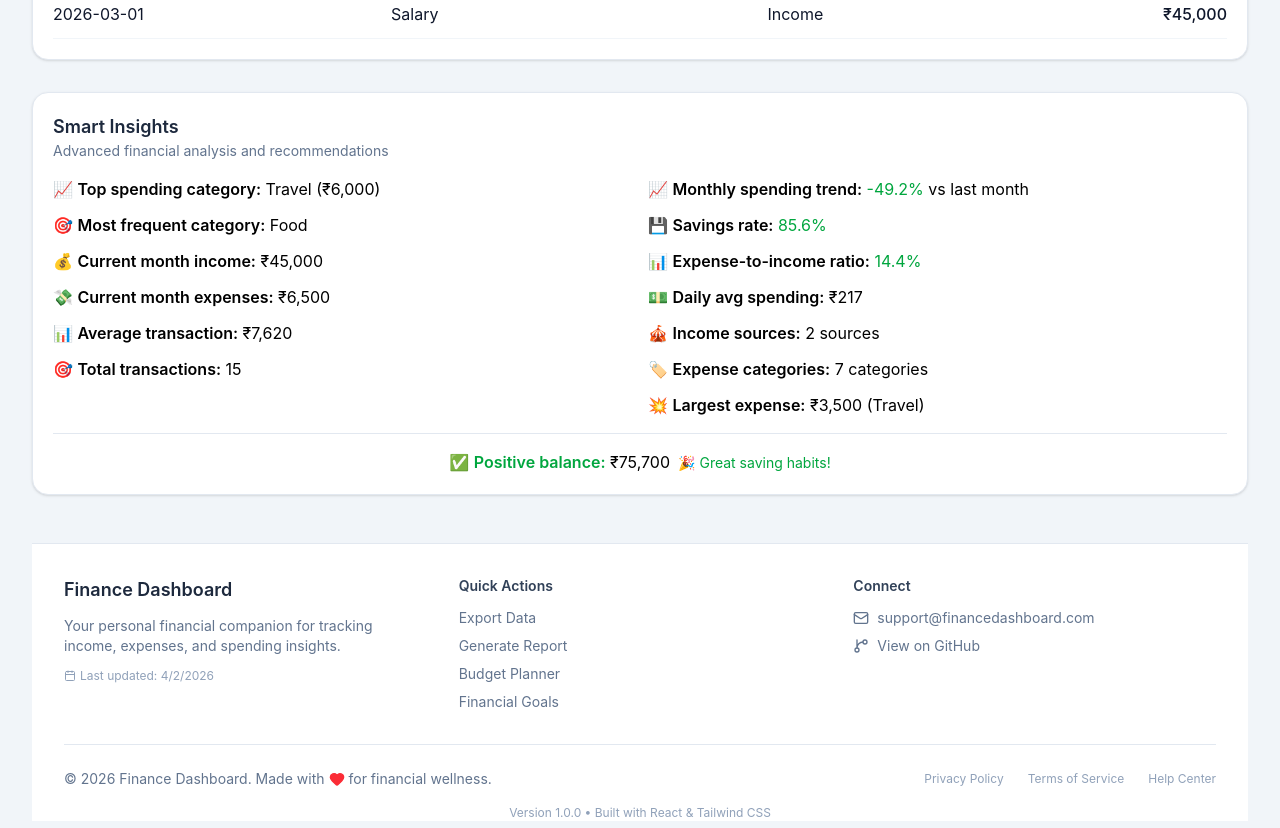
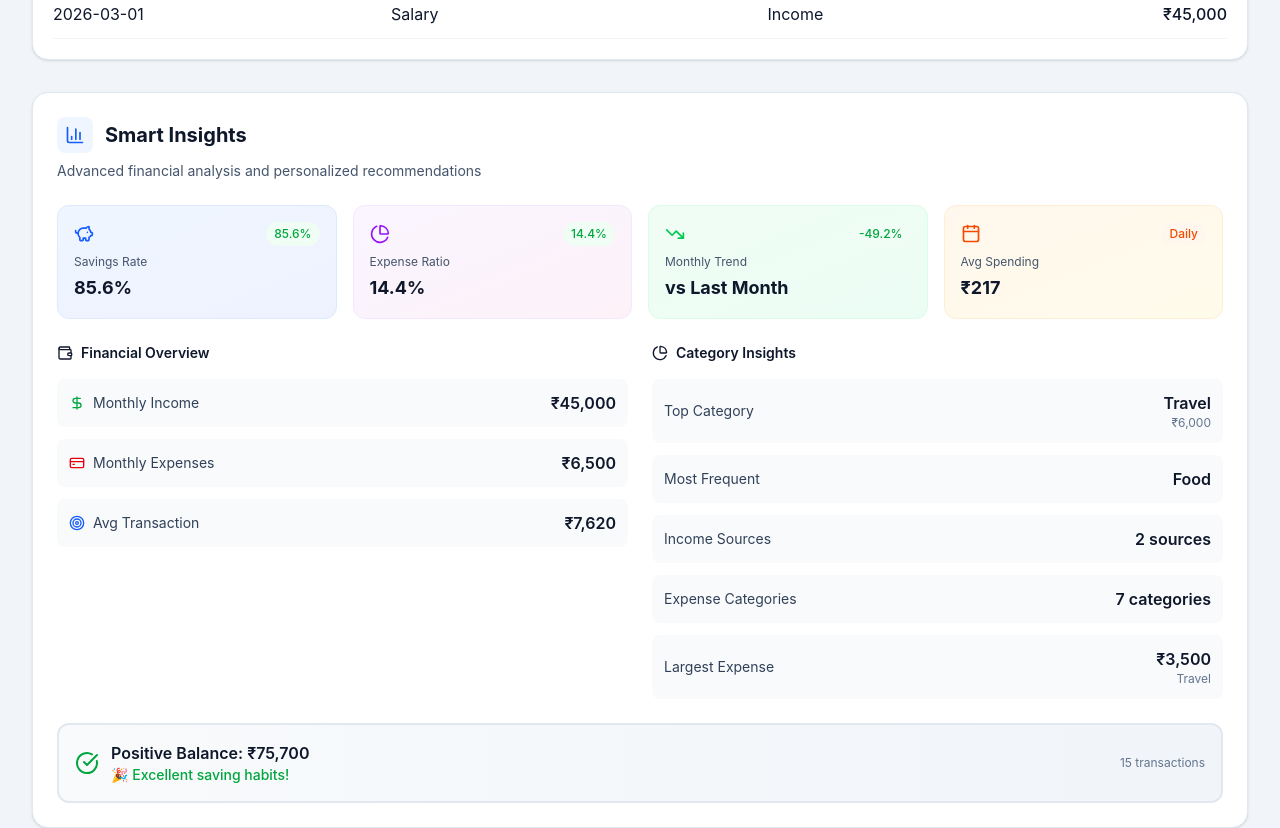
Before and after one commit to OmpalSingh01/finance-dashboard, a React (Vite) app: page / in a window 1280 px wide. Shown: the part 1700-2528 px from the top of the page. Built offline with nearby package versions, Linux system fonts and the light colour scheme.

Commit message:
Enhance UI Insights

```diff
--- a/src/components/InsightsPanel.jsx
+++ b/src/components/InsightsPanel.jsx
@@ -1,3 +1,4 @@
+import { TrendingUp, TrendingDown, Target, DollarSign, PieChart, Calendar, AlertTriangle, CheckCircle, BarChart3, Wallet, CreditCard, PiggyBank } from 'lucide-react'
 import useFinanceStore from '../store/useFinanceStore'
 
 export default function InsightsPanel() {
@@ -85,113 +86,240 @@ export default function InsightsPanel() {
     ? ((currentMonthExpenses - prevMonthExpenses) / prevMonthExpenses * 100).toFixed(1)
     : 0
 
+  const getSavingsRateColor = (rate) => {
+    const numRate = parseFloat(rate)
+    if (numRate >= 20) return 'text-green-600 dark:text-green-400 bg-green-50 dark:bg-green-900/20'
+    if (numRate >= 10) return 'text-yellow-600 dark:text-yellow-400 bg-yellow-50 dark:bg-yellow-900/20'
+    return 'text-red-600 dark:text-red-400 bg-red-50 dark:bg-red-900/20'
+  }
+
+  const getExpenseRatioColor = (ratio) => {
+    const numRatio = parseFloat(ratio)
+    if (numRatio <= 70) return 'text-green-600 dark:text-green-400 bg-green-50 dark:bg-green-900/20'
+    if (numRatio <= 90) return 'text-yellow-600 dark:text-yellow-400 bg-yellow-50 dark:bg-yellow-900/20'
+    return 'text-red-600 dark:text-red-400 bg-red-50 dark:bg-red-900/20'
+  }
+
   return (
-    <div className="rounded-2xl border border-slate-200 bg-white p-5 shadow-sm dark:border-slate-700 dark:bg-slate-800">
-      <h2 className="text-lg font-semibold text-slate-800 dark:text-white">
+    <div className="rounded-2xl border border-slate-200 bg-white p-6 shadow-sm dark:border-slate-700 dark:bg-slate-800">
+      {/* Header */}
+      <div className="mb-6">
+        <div className="flex items-center gap-3 mb-2">
+          <div className="p-2 bg-blue-50 dark:bg-blue-900/20 rounded-lg">
+            <BarChart3 className="h-5 w-5 text-blue-600 dark:text-blue-400" />
+          </div>
+          <h2 className="text-xl font-bold text-slate-900 dark:text-white">
             Smart Insights
           </h2>
-      <p className="mb-4 text-sm text-slate-500 dark:text-slate-400">
-        Advanced financial analysis and recommendations
-      </p>
-
-      <div className="grid gap-4 md:grid-cols-2">
-        {/* Primary Insights */}
-        <div className="space-y-3">
-          <p>
-            📈 <span className="font-semibold">Top spending category:</span>{' '}
-            {insights.highestCategory} (₹{insights.highestAmount.toLocaleString()})
-          </p>
-
-          <p>
-            🎯 <span className="font-semibold">Most frequent category:</span>{' '}
-            {mostFrequentCategory}
-          </p>
-
-          <p>
-            💰 <span className="font-semibold">Current month income:</span>{' '}
-            ₹{currentMonthIncome.toLocaleString()}
-          </p>
-
-          <p>
-            💸 <span className="font-semibold">Current month expenses:</span>{' '}
-            ₹{currentMonthExpenses.toLocaleString()}
-          </p>
-
-          <p>
-            📊 <span className="font-semibold">Average transaction:</span>{' '}
-            ₹{avgTransactionAmount.toLocaleString()}
-          </p>
-
-          <p>
-            🎯 <span className="font-semibold">Total transactions:</span>{' '}
-            {insights.totalTransactions}
+        </div>
+        <p className="text-sm text-slate-600 dark:text-slate-400">
+          Advanced financial analysis and personalized recommendations
         </p>
       </div>
 
-        {/* Advanced Insights */}
-        <div className="space-y-3">
-          <p>
-            📈 <span className="font-semibold">Monthly spending trend:</span>{' '}
-            <span className={spendingTrend > 0 ? 'text-red-600 dark:text-red-400' : 'text-green-600 dark:text-green-400'}>
-              {spendingTrend > 0 ? '+' : ''}{spendingTrend}%
-            </span>{' '}
-            vs last month
-          </p>
-
-          <p>
-            💾 <span className="font-semibold">Savings rate:</span>{' '}
-            <span className={parseFloat(savingsRate) >= 20 ? 'text-green-600 dark:text-green-400' : parseFloat(savingsRate) >= 10 ? 'text-yellow-600 dark:text-yellow-400' : 'text-red-600 dark:text-red-400'}>
+      {/* Key Metrics Grid */}
+      <div className="grid gap-4 md:grid-cols-2 lg:grid-cols-4 mb-6">
+        {/* Savings Rate */}
+        <div className="bg-gradient-to-br from-blue-50 to-indigo-50 dark:from-blue-900/20 dark:to-indigo-900/20 rounded-xl p-4 border border-blue-100 dark:border-blue-800">
+          <div className="flex items-center justify-between mb-2">
+            <PiggyBank className="h-5 w-5 text-blue-600 dark:text-blue-400" />
+            <span className={`px-2 py-1 rounded-full text-xs font-medium ${getSavingsRateColor(savingsRate)}`}>
               {savingsRate}%
             </span>
+          </div>
+          <p className="text-xs text-slate-600 dark:text-slate-400 mb-1">Savings Rate</p>
+          <p className="text-lg font-bold text-slate-900 dark:text-white">
+            {savingsRate}%
           </p>
+        </div>
 
-          <p>
-            📊 <span className="font-semibold">Expense-to-income ratio:</span>{' '}
-            <span className={parseFloat(expenseToIncomeRatio) <= 70 ? 'text-green-600 dark:text-green-400' : parseFloat(expenseToIncomeRatio) <= 90 ? 'text-yellow-600 dark:text-yellow-400' : 'text-red-600 dark:text-red-400'}>
+        {/* Expense Ratio */}
+        <div className="bg-gradient-to-br from-purple-50 to-pink-50 dark:from-purple-900/20 dark:to-pink-900/20 rounded-xl p-4 border border-purple-100 dark:border-purple-800">
+          <div className="flex items-center justify-between mb-2">
+            <PieChart className="h-5 w-5 text-purple-600 dark:text-purple-400" />
+            <span className={`px-2 py-1 rounded-full text-xs font-medium ${getExpenseRatioColor(expenseToIncomeRatio)}`}>
               {expenseToIncomeRatio}%
             </span>
+          </div>
+          <p className="text-xs text-slate-600 dark:text-slate-400 mb-1">Expense Ratio</p>
+          <p className="text-lg font-bold text-slate-900 dark:text-white">
+            {expenseToIncomeRatio}%
           </p>
+        </div>
 
-          <p>
-            💵 <span className="font-semibold">Daily avg spending:</span>{' '}
+        {/* Spending Trend */}
+        <div className="bg-gradient-to-br from-green-50 to-emerald-50 dark:from-green-900/20 dark:to-emerald-900/20 rounded-xl p-4 border border-green-100 dark:border-green-800">
+          <div className="flex items-center justify-between mb-2">
+            {parseFloat(spendingTrend) > 0 ? (
+              <TrendingUp className="h-5 w-5 text-red-500" />
+            ) : (
+              <TrendingDown className="h-5 w-5 text-green-500" />
+            )}
+            <span className={`px-2 py-1 rounded-full text-xs font-medium ${
+              parseFloat(spendingTrend) > 0
+                ? 'text-red-600 dark:text-red-400 bg-red-50 dark:bg-red-900/20'
+                : 'text-green-600 dark:text-green-400 bg-green-50 dark:bg-green-900/20'
+            }`}>
+              {spendingTrend > 0 ? '+' : ''}{spendingTrend}%
+            </span>
+          </div>
+          <p className="text-xs text-slate-600 dark:text-slate-400 mb-1">Monthly Trend</p>
+          <p className="text-lg font-bold text-slate-900 dark:text-white">
+            vs Last Month
+          </p>
+        </div>
+
+        {/* Daily Average */}
+        <div className="bg-gradient-to-br from-orange-50 to-amber-50 dark:from-orange-900/20 dark:to-amber-900/20 rounded-xl p-4 border border-orange-100 dark:border-orange-800">
+          <div className="flex items-center justify-between mb-2">
+            <Calendar className="h-5 w-5 text-orange-600 dark:text-orange-400" />
+            <span className="px-2 py-1 rounded-full text-xs font-medium text-orange-600 dark:text-orange-400 bg-orange-50 dark:bg-orange-900/20">
+              Daily
+            </span>
+          </div>
+          <p className="text-xs text-slate-600 dark:text-slate-400 mb-1">Avg Spending</p>
+          <p className="text-lg font-bold text-slate-900 dark:text-white">
             ₹{dailyAvgSpending.toLocaleString(undefined, {maximumFractionDigits: 0})}
           </p>
+        </div>
+      </div>
 
-          <p>
-            🎪 <span className="font-semibold">Income sources:</span>{' '}
+      {/* Detailed Insights */}
+      <div className="grid gap-6 md:grid-cols-2">
+        {/* Financial Overview */}
+        <div className="space-y-4">
+          <h3 className="text-sm font-semibold text-slate-900 dark:text-white flex items-center gap-2">
+            <Wallet className="h-4 w-4" />
+            Financial Overview
+          </h3>
+
+          <div className="space-y-3">
+            <div className="flex justify-between items-center p-3 bg-slate-50 dark:bg-slate-700/50 rounded-lg">
+              <div className="flex items-center gap-2">
+                <DollarSign className="h-4 w-4 text-green-600 dark:text-green-400" />
+                <span className="text-sm text-slate-700 dark:text-slate-300">Monthly Income</span>
+              </div>
+              <span className="font-semibold text-slate-900 dark:text-white">
+                ₹{currentMonthIncome.toLocaleString()}
+              </span>
+            </div>
+
+            <div className="flex justify-between items-center p-3 bg-slate-50 dark:bg-slate-700/50 rounded-lg">
+              <div className="flex items-center gap-2">
+                <CreditCard className="h-4 w-4 text-red-600 dark:text-red-400" />
+                <span className="text-sm text-slate-700 dark:text-slate-300">Monthly Expenses</span>
+              </div>
+              <span className="font-semibold text-slate-900 dark:text-white">
+                ₹{currentMonthExpenses.toLocaleString()}
+              </span>
+            </div>
+
+            <div className="flex justify-between items-center p-3 bg-slate-50 dark:bg-slate-700/50 rounded-lg">
+              <div className="flex items-center gap-2">
+                <Target className="h-4 w-4 text-blue-600 dark:text-blue-400" />
+                <span className="text-sm text-slate-700 dark:text-slate-300">Avg Transaction</span>
+              </div>
+              <span className="font-semibold text-slate-900 dark:text-white">
+                ₹{avgTransactionAmount.toLocaleString()}
+              </span>
+            </div>
+          </div>
+        </div>
+
+        {/* Category Insights */}
+        <div className="space-y-4">
+          <h3 className="text-sm font-semibold text-slate-900 dark:text-white flex items-center gap-2">
+            <PieChart className="h-4 w-4" />
+            Category Insights
+          </h3>
+
+          <div className="space-y-3">
+            <div className="flex justify-between items-center p-3 bg-slate-50 dark:bg-slate-700/50 rounded-lg">
+              <span className="text-sm text-slate-700 dark:text-slate-300">Top Category</span>
+              <div className="text-right">
+                <div className="font-semibold text-slate-900 dark:text-white">{insights.highestCategory}</div>
+                <div className="text-xs text-slate-500 dark:text-slate-400">
+                  ₹{insights.highestAmount.toLocaleString()}
+                </div>
+              </div>
+            </div>
+
+            <div className="flex justify-between items-center p-3 bg-slate-50 dark:bg-slate-700/50 rounded-lg">
+              <span className="text-sm text-slate-700 dark:text-slate-300">Most Frequent</span>
+              <span className="font-semibold text-slate-900 dark:text-white">{mostFrequentCategory}</span>
+            </div>
+
+            <div className="flex justify-between items-center p-3 bg-slate-50 dark:bg-slate-700/50 rounded-lg">
+              <span className="text-sm text-slate-700 dark:text-slate-300">Income Sources</span>
+              <span className="font-semibold text-slate-900 dark:text-white">
                 {incomeSources} {incomeSources === 1 ? 'source' : 'sources'}
-          </p>
+              </span>
+            </div>
 
-          <p>
-            🏷️ <span className="font-semibold">Expense categories:</span>{' '}
-            {expenseCategories} categories
-          </p>
+            <div className="flex justify-between items-center p-3 bg-slate-50 dark:bg-slate-700/50 rounded-lg">
+              <span className="text-sm text-slate-700 dark:text-slate-300">Expense Categories</span>
+              <span className="font-semibold text-slate-900 dark:text-white">{expenseCategories} categories</span>
+            </div>
 
             {largestExpense && (
-            <p>
-              💥 <span className="font-semibold">Largest expense:</span>{' '}
-              ₹{largestExpense.amount.toLocaleString()} ({largestExpense.category})
+              <div className="flex justify-between items-center p-3 bg-slate-50 dark:bg-slate-700/50 rounded-lg">
+                <span className="text-sm text-slate-700 dark:text-slate-300">Largest Expense</span>
+                <div className="text-right">
+                  <div className="font-semibold text-slate-900 dark:text-white">
+                    ₹{largestExpense.amount.toLocaleString()}
+                  </div>
+                  <div className="text-xs text-slate-500 dark:text-slate-400">
+                    {largestExpense.category}
+                  </div>
+                </div>
+              </div>
+            )}
+          </div>
+        </div>
+      </div>
+
+      {/* Balance Status Banner */}
+      <div className="mt-6 p-4 rounded-xl border-2 bg-gradient-to-r from-slate-50 to-slate-100 dark:from-slate-700/50 dark:to-slate-600/50 border-slate-200 dark:border-slate-600">
+        {summary.balance >= 0 ? (
+          <div className="flex items-center justify-between">
+            <div className="flex items-center gap-3">
+              <CheckCircle className="h-6 w-6 text-green-600 dark:text-green-400" />
+              <div>
+                <p className="font-semibold text-slate-900 dark:text-white">
+                  Positive Balance: ₹{summary.balance.toLocaleString()}
+                </p>
+                {parseFloat(savingsRate) >= 20 && (
+                  <p className="text-sm text-green-600 dark:text-green-400 font-medium">
+                    🎉 Excellent saving habits!
                   </p>
                 )}
               </div>
             </div>
-
-      {/* Balance Status */}
-      <div className="mt-4 pt-4 border-t border-slate-200 dark:border-slate-700">
-        {summary.balance >= 0 ? (
-          <p className="text-center">
-            ✅ <span className="font-semibold text-green-600 dark:text-green-400">Positive balance:</span>{' '}
-            ₹{summary.balance.toLocaleString()}
-            {parseFloat(savingsRate) >= 20 && (
-              <span className="ml-2 text-sm text-green-600 dark:text-green-400">🎉 Great saving habits!</span>
-            )}
+            <div className="text-right">
+              <p className="text-xs text-slate-500 dark:text-slate-400">
+                {insights.totalTransactions} transactions
               </p>
+            </div>
+          </div>
         ) : (
-          <p className="text-center">
-            ⚠️ <span className="font-semibold text-red-600 dark:text-red-400">Negative balance:</span>{' '}
-            ₹{Math.abs(summary.balance).toLocaleString()}
-            <span className="ml-2 text-sm text-yellow-600 dark:text-yellow-400">Consider reviewing expenses</span>
+          <div className="flex items-center justify-between">
+            <div className="flex items-center gap-3">
+              <AlertTriangle className="h-6 w-6 text-red-600 dark:text-red-400" />
+              <div>
+                <p className="font-semibold text-slate-900 dark:text-white">
+                  Negative Balance: ₹{Math.abs(summary.balance).toLocaleString()}
                 </p>
+                <p className="text-sm text-yellow-600 dark:text-yellow-400 font-medium">
+                  Consider reviewing your expenses
+                </p>
+              </div>
+            </div>
+            <div className="text-right">
+              <p className="text-xs text-slate-500 dark:text-slate-400">
+                {insights.totalTransactions} transactions
+              </p>
+            </div>
+          </div>
         )}
       </div>
     </div>
```
Lines whose indentation alone changed are shown as unchanged.
